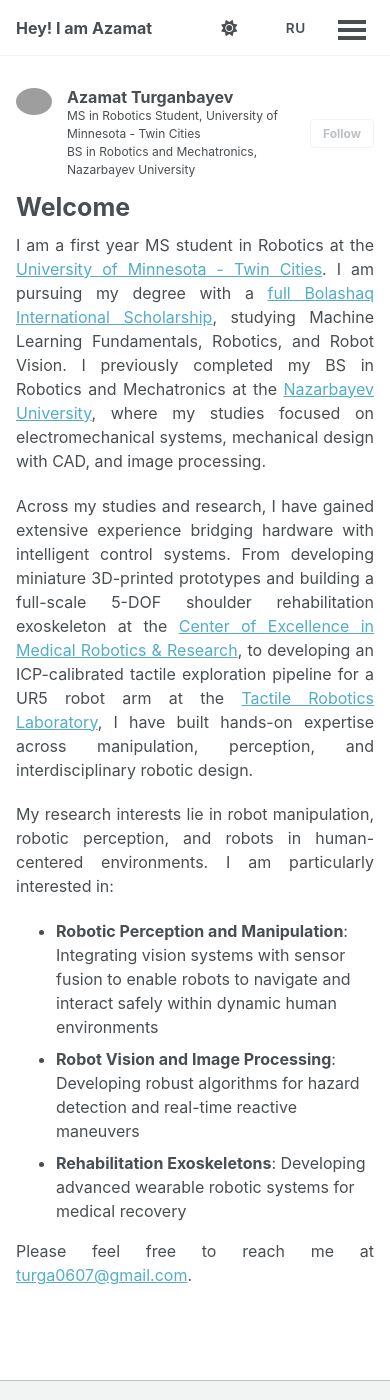
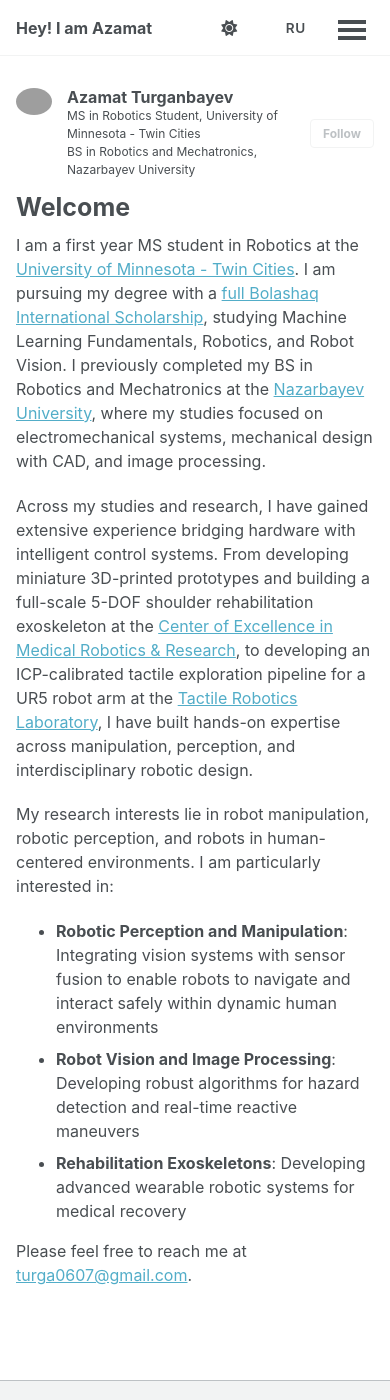
Before and after one commit to aturganbayev/aturganbayev-website-old, a Jekyll site: the page built from _pages/about.md, in a window 390 px wide and 1400 px high. Built offline with Jekyll 4.4.1, drawn with Linux system fonts in a browser that asks for light colours; a script bundle is joined from its source files by our own code; library files that are not in the unit come from our copies.

Commit message:
removed justify from mobile version on about page

```diff
--- a/_sass/layout/_page.scss
+++ b/_sass/layout/_page.scss
@@ -63,6 +63,11 @@
   p {
     margin: 0 0 $indent-var;
     text-align: justify;
+
+    /* justified text stretches into large word gaps on narrow screens */
+    @include breakpoint(max-width $small) {
+      text-align: left;
+    }
 
     /* sibling indentation*/
     @if $paragraph-indent == true {
```
